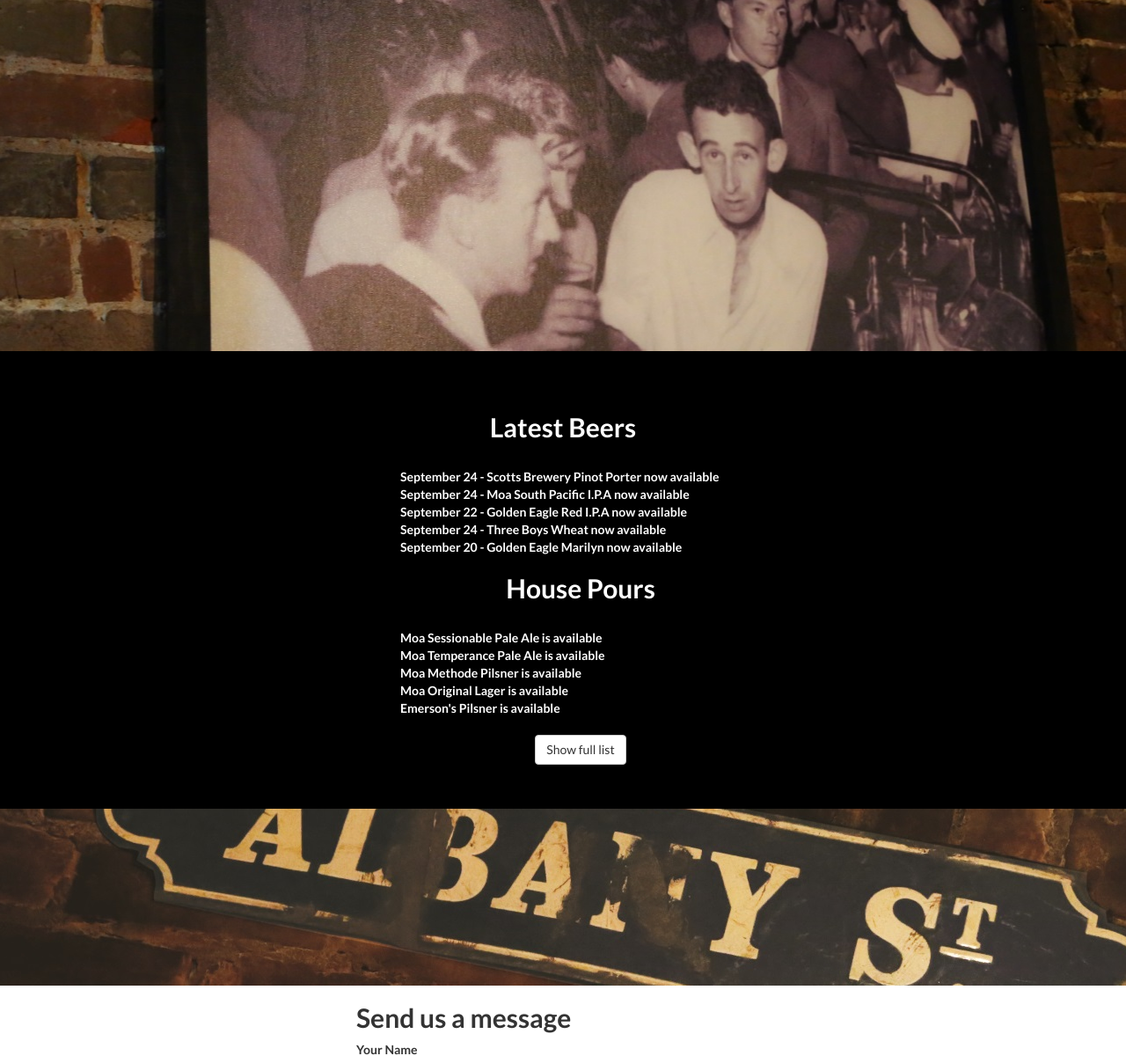
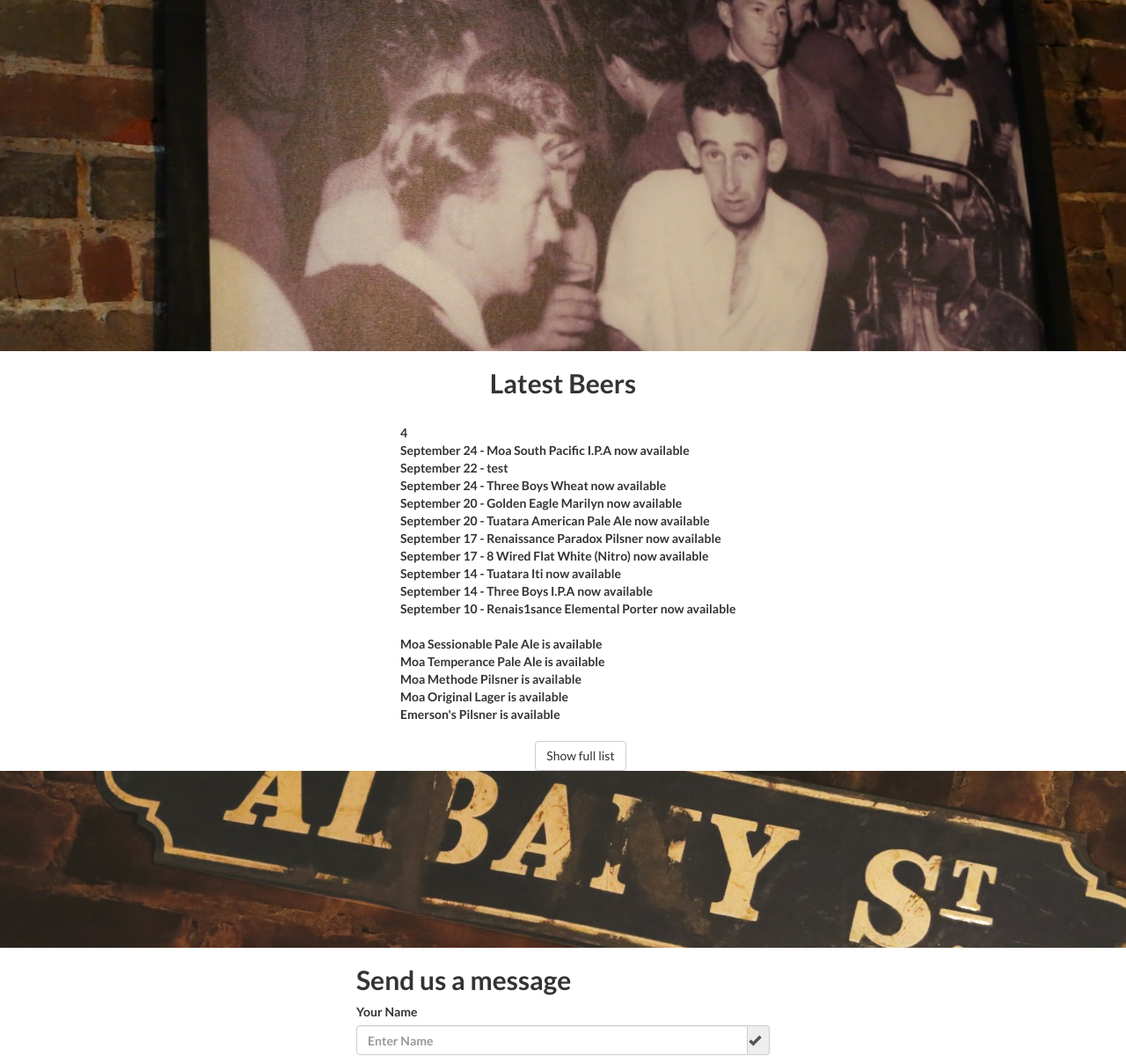
Before and after one commit to adrianyadav/eureka, a PHP site: page / in a window 1280 px wide. Shown: the part 1644-2844 px from the top of the page at 88% size. Run offline with PHP 8.4, Linux system fonts and the light colour scheme; some web fonts are replaced.

Commit message:
Added update rooms functionality
- Fixed font sizes on menu
- Test.php can now update the news section
- Need to add security and styling to test.php

```diff
--- a/beers.php
+++ b/beers.php
@@ -1,17 +1,12 @@
-<li> September 24 - Scotts Brewery Pinot Porter now available </li>
-<li> September 24 - Moa South Pacific I.P.A now available </li>
-<li> September 22 - Golden Eagle Red I.P.A now available </li>
-<li> September 24 - Three Boys Wheat now available </li>
-<li> September 20 - Golden Eagle Marilyn now available </li>
-<li class="hidden"> September 20 - Tuatara American Pale Ale now available </li>
-<li class="hidden"> September 17 - Renaissance Paradox Pilsner now available </li>
-<li class="hidden"> September 17 - 8 Wired Flat White (Nitro) now available </li>
-<li class="hidden"> September 14 - Tuatara Iti now available </li>
-<li class="hidden"> September 14 - Three Boys I.P.A now available </li>
-<li class="hidden"> September 10 - Renaissance Elemental Porter now available</li>
-<h2 class="section-heading">House Pours</h2>
-<li> Moa Sessionable Pale Ale is available </li>
-<li> Moa Temperance Pale Ale is available </li>
-<li> Moa Methode Pilsner is available </li>
-<li> Moa Original Lager is available </li>
-<li> Emerson's Pilsner is available</li>
+<?php
+$xml = simplexml_load_file("./xml/drinks.xml");
+foreach ($xml->beers->beer as $beer){
+    echo "<li> $beer </li>";
+}
+
+print ("<br>");
+foreach ($xml->housepours->housepour as $housepour){
+    echo "<li> $housepour </li>";
+}
+
+?>
--- a/footer.php
+++ b/include/footer.php
@@ -1,10 +1,9 @@
  <footer class="footer-distributed">
 
         <div class="footer-left">
-                         <a href="index.php">
-            <img class="img-responsive center-block" src="img/logo.png" alt="Eureka"> </a>
+                         <a href="./sindex.php">
+            <img class="img-responsive center-block" src="./img/logo.png" alt="Eureka"> </a>
         </div>
-
         <div class="footer-center">
 
             <div>
--- a/nav.php
+++ b/include/nav.php
@@ -2,7 +2,7 @@
 
     <nav class="navbar navbar-default navbar-fixed-top topnav header" role="navigation">
         <div class="container topnav">
-        <a href="index.php">  <img class="img-responsive center-block index" src="img/logo.png" alt="Eureka"> </a>
+        <a href="./index.php">  <img class="img-responsive center-block index" src="./img/logo.png" alt="Eureka"> </a>
             <!-- Brand and toggle get grouped for better mobile display -->
             <div class="navbar-header">
 
--- a/index.php
+++ b/index.php
@@ -20,7 +20,7 @@
     <link href='https://fonts.googleapis.com/css?family=Lato' rel='stylesheet' type='text/css'>
 
    <!-- Favicon -->
-    <link rel="icon" type="image/png"  href="img/favicon.png">
+    <link rel="icon" type="image/png"  href="./img/favicon.png">
 
     <!-- Custom CSS -->
     <link href="css/landing-page.css" rel="stylesheet">
@@ -47,7 +47,7 @@
 
 <body>
 
-    <?php include 'nav.php';?>
+    <?php include 'include/nav.php';?>
 
     <!-- Header -->
     <div class="intro-header">
@@ -154,7 +154,6 @@
 
     </div>
 
-    <div class="content-section-c center">
 
         <div class="container">
             <div class="row">
@@ -182,7 +181,6 @@
             </div>
 
         </div>
-    </div>
 
     <div class="banner2">
 
@@ -239,7 +237,7 @@
     </div>
     <!-- /.banner -->
 
-   <?php include 'footer.php';?>
+   <?php include 'include/footer.php';?>
     <!-- jQuery -->
     <script src="js/jquery.js"></script>
 
--- a/menu.php
+++ b/menu.php
@@ -12,7 +12,6 @@
     <link rel="stylesheet" href="fonts/bebasneue.css">
     <link href="css/bootstrap.css" rel="stylesheet">
     <link href="font-awesome/css/font-awesome.min.css" rel="stylesheet" type="text/css">
-	<link rel="stylesheet" type="text/css" href="css/menu.css">
     <link rel="stylesheet" href="css/base-min.css">
     <link rel="stylesheet" href="css/pure-min.css">
     <link rel="stylesheet" href="css/grids-responsive-min.css">
@@ -23,7 +22,7 @@
 </head>
 
 <body ng-app="menuApp" ng-controller="menuCtrl">
-    <?php include 'nav.php';?>
+    <?php include 'include/nav.php';?>
 
 
     <!-- Start of Main -->
@@ -113,7 +112,7 @@
         </section>
 
     </main>
-       <?php include 'footer.php';?>
+       <?php include 'include/footer.php';?>
 
 
     <script src="js/jquery-1.11.3.min.js"></script> <script src="js/angular.js"></script>
--- /dev/null
+++ b/xml/drinks.xml
@@ -0,0 +1,37 @@
+<?xml version="1.0" encoding="UTF-8"?>
+<drinks>
+    <beers>
+        <beer>4</beer>
+        <beer>September 24 - Moa South Pacific I.P.A now available</beer>
+        <beer>September 22 - test</beer>
+        <beer>September 24 - Three Boys Wheat now available</beer>
+        <beer>September 20 - Golden Eagle Marilyn now available</beer>
+        <beer>September 20 - Tuatara American Pale Ale now available</beer>
+        <beer>September 17 - Renaissance Paradox Pilsner now available</beer>
+        <beer>September 17 - 8 Wired Flat White (Nitro) now available</beer>
+        <beer>September 14 - Tuatara Iti now available</beer>
+        <beer>September 14 - Three Boys I.P.A now available</beer>
+        <beer>September 10 - Renais1sance Elemental Porter now available</beer>
+
+
+        <!--<beer>September 24 - Scotts Brewery Pinot Porter now available</beer>-->
+        <!--<beer>September 24 - Moa South Pa   cific I.P.A now available</beer>-->
+        <!--<beer>September 22 - Golden Eagle Red I.P.A now available</beer>-->
+        <!--<beer>September 24 - Three Boys Wheat now available</beer>-->
+        <!--<beer>September 20 - Golden Eagle Marilyn now available</beer>-->
+        <!--<beer>September 20 - Tuatara American Pale Ale now available</beer>-->
+        <!--<beer>September 17 - Renaissance Paradox Pilsner now available</beer>-->
+        <!--<beer>September 17 - 8 Wired Flat White (Nitro) now available</beer>-->
+        <!--<beer>September 14 - Tuatara Iti now available</beer>-->
+        <!--<beer>September 14 - Three Boys I.P.A now available</beer>-->
+        <!--<beer>September 10 - Renaissance Elemental Porter now available</beer>-->
+    <beer></beer><beer></beer></beers>
+
+    <housepours>
+        <housepour>Moa Sessionable Pale Ale is available</housepour>
+        <housepour>Moa Temperance Pale Ale is available</housepour>
+        <housepour>Moa Methode Pilsner is available</housepour>
+        <housepour>Moa Original Lager is available</housepour>
+        <housepour>Emerson's Pilsner is available</housepour>
+    </housepours>
+ </drinks>
```
Also changed, not shown: Things to ask Nigel.txt (deleted, +0 -8 lines), css/menu.css (+108 -38 lines), script.php (added, +21 -0 lines), test.php (added, +85 -0 lines).
